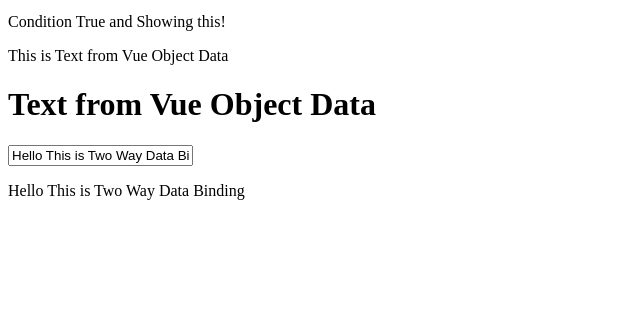
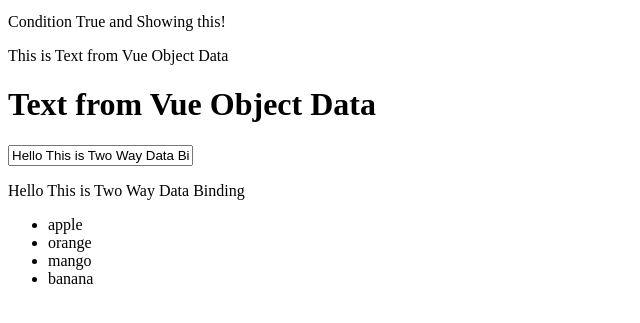
Before and after one commit to YeZawHtet/Vue-Learning, a plain HTML site: page index.html in a window 1280 px wide. Shown: the part 417-740 px from the top of the page, without its empty margins (0-640 px from the left). Drawn offline with nearby package versions, Linux system fonts and the light colour scheme.

Commit message:
looping in Vue

```diff
--- a/index.html
+++ b/index.html
@@ -29,6 +29,10 @@
       <p v-html="textHtml"></p>
       <!-- Two way data binding -->
       <input type="text" v-model="inputText"> <p>{{ inputText }}</p>
+      <!-- Looping in Vue -->
+      <ul>
+        <li v-for="(fruit, index) in fruitsData" :key="index">{{ fruit }}</li>
+      </ul>
     </div>
   </body>
   <script>
@@ -47,6 +51,8 @@
         textHtml:"<h1>Text from Vue Object Data</h1>",
         // two way data binding
         inputText:"Hello This is Two Way Data Binding",
+        // array data for looping test
+        fruitsData:['apple','orange', 'mango', 'banana'],
       },
     });
   </script>
```
